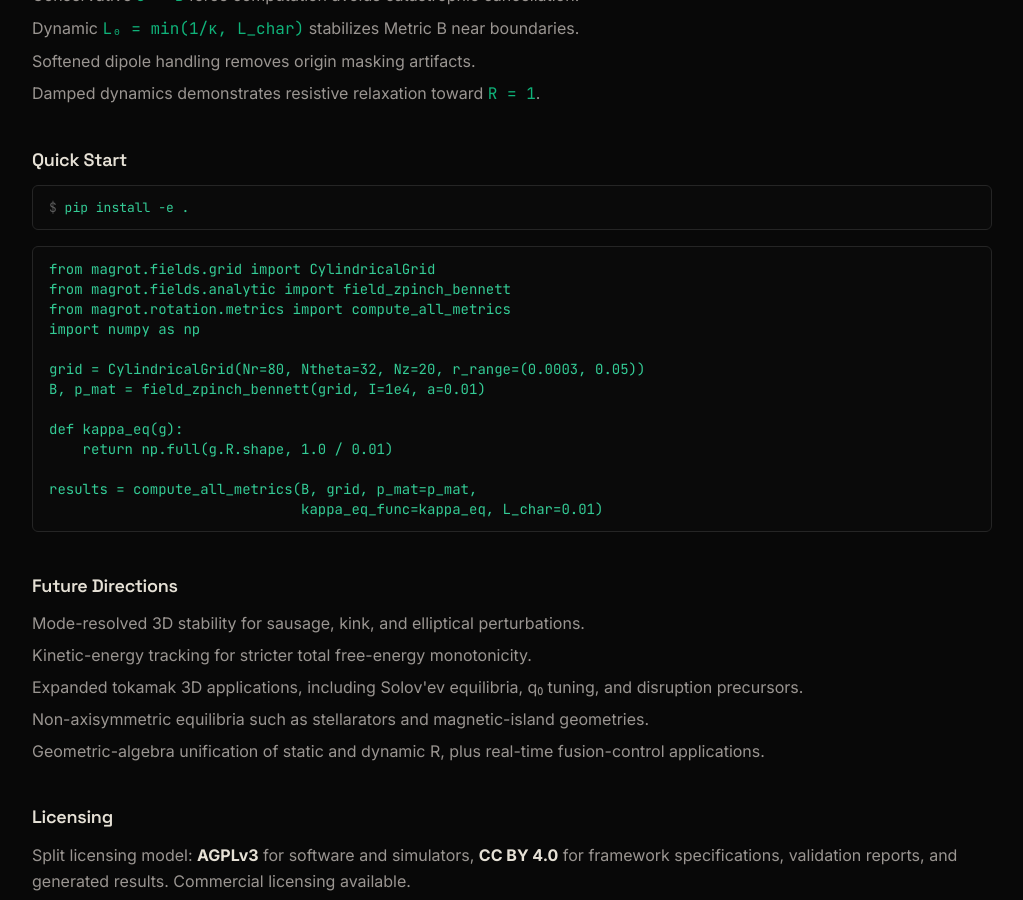
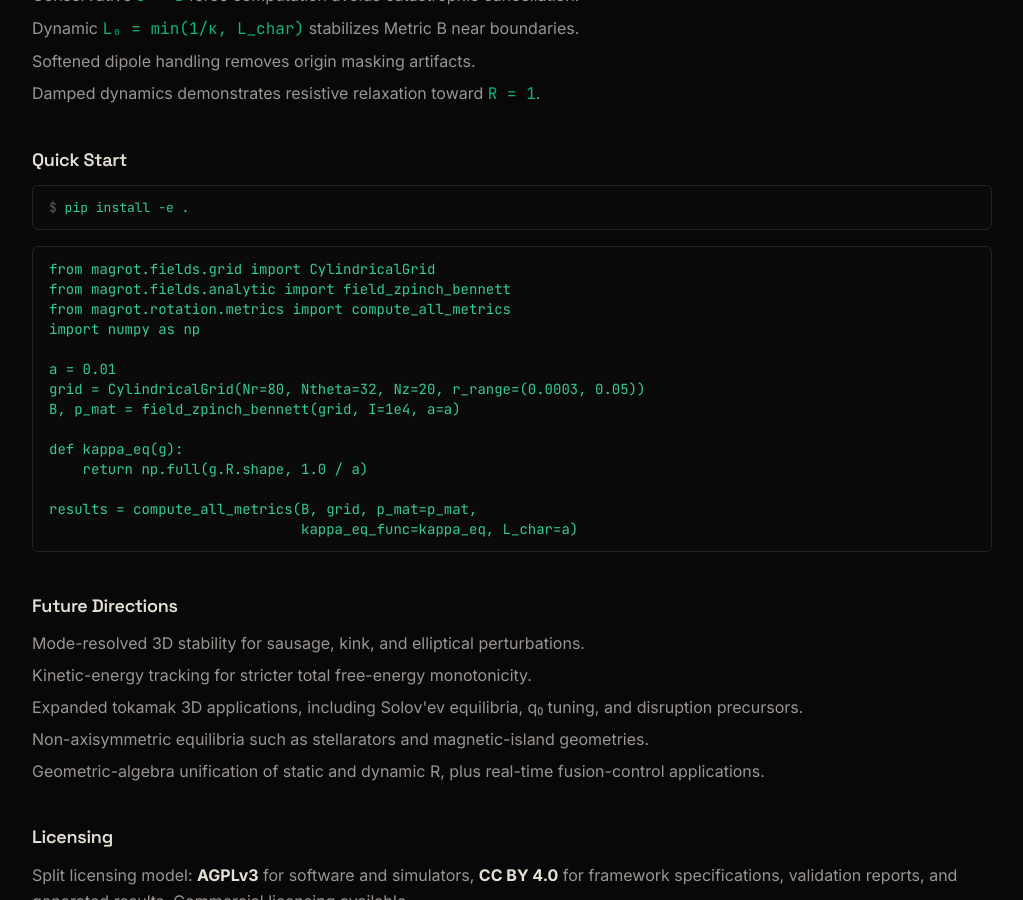
Before and after one commit to WCNegentropy/WCNegentropy.github.io, a Jekyll site: the page built from _research/magrot.md, in a window 1280 px wide and 900 px high, scrolled down 1853 px. Shown: the whole window, without its empty margins (128-1151 px from the left). Built offline with Jekyll 4.4.1, drawn with Linux system fonts in a browser that asks for light colours; nearby versions of some CDN libraries.

Commit message:
Name MagRot quick-start scale
Agent-Logs-Url: https://github.com/WCNegentropy/WCNegentropy.github.io/sessions/f4dbc978-059c-4fe1-8c1a-6f7bb2effbfb

Co-authored-by: WCNegentropy <217131625+WCNegentropy@users.noreply.github.com>

```diff
--- a/_research/magrot.md
+++ b/_research/magrot.md
@@ -112,14 +112,15 @@ from magrot.fields.analytic import field_zpinch_bennett
 from magrot.rotation.metrics import compute_all_metrics
 import numpy as np
 
+a = 0.01
 grid = CylindricalGrid(Nr=80, Ntheta=32, Nz=20, r_range=(0.0003, 0.05))
-B, p_mat = field_zpinch_bennett(grid, I=1e4, a=0.01)
+B, p_mat = field_zpinch_bennett(grid, I=1e4, a=a)
 
 def kappa_eq(g):
-    return np.full(g.R.shape, 1.0 / 0.01)
+    return np.full(g.R.shape, 1.0 / a)
 
 results = compute_all_metrics(B, grid, p_mat=p_mat,
-                              kappa_eq_func=kappa_eq, L_char=0.01)</code></pre>
+                              kappa_eq_func=kappa_eq, L_char=a)</code></pre>
   </section>
 
   <section>
```
